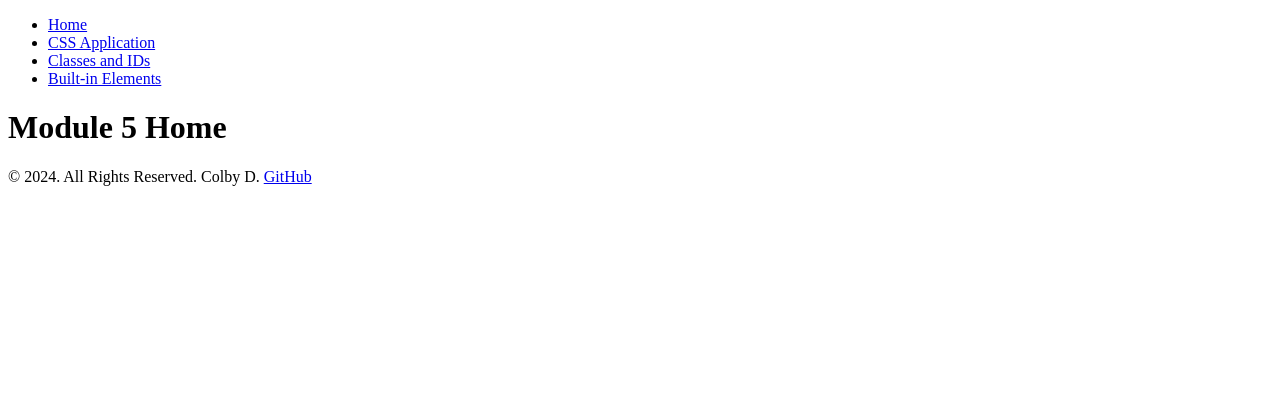
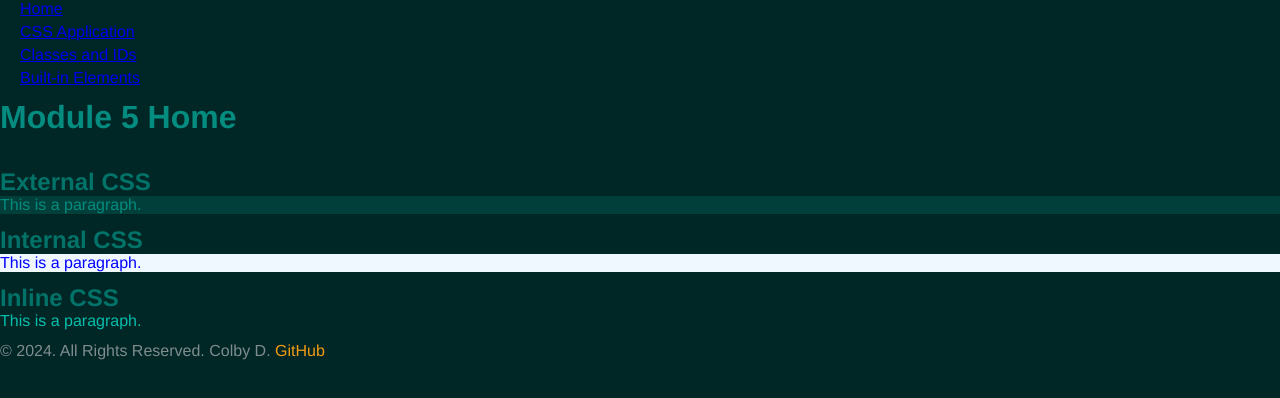
Before and after one commit to ColbyDomingos/COMP001A.Module5LectureActivity, a plain HTML site: page index.html in a window 1280 px wide. Drawn offline with Linux system fonts and the light colour scheme.

Commit message:
some additions to css and built in elements

```diff
--- a/index.html
+++ b/index.html
@@ -1,12 +1,25 @@
 <!DOCTYPE html>
 
 <html lang="en">
+
+
 
 <head>
 
     <meta charset="UTF-8">
     <meta name="viewport" content="width=device-width, initial-scale=1.0">
     <title>Module 5 Home</title>
+
+    <!-- Method 1: External CSS Part 1-->
+ <link rel="stylesheet" href="main.css">
+
+ <!-- Method 2: External CSS Part 2-->
+  <style>
+     .internal-css {
+         color: blue;
+         background-color: aliceblue;
+     }
+  </style>
 
 </head>
 
@@ -32,8 +45,33 @@
     </header>
 
     <main>
+        <section>
 
-    </main>
+            <h2>External CSS</h2>
+
+            <!-- Method 1: External CSS Part 2 -->
+             <p class="external-css">This is a paragraph.</p>
+
+        </section>
+
+        <section>
+
+            <h2>Internal CSS</h2>
+
+            <!-- Method 2: Internal CSS Part 2-->
+             <p class="internal-css">This is a paragraph.</p>
+
+        </section>
+
+        <section>
+
+            <h2>Inline CSS</h2>
+
+            <!-- Method 3: Inline CSS Part 2-->
+             <p style="color: #04bfad;">This is a paragraph.</p>
+        </section>
+
+        </main>
 
     <footer>
 
--- a/main.css
+++ b/main.css
@@ -0,0 +1,54 @@
+/* Note: CSS are applied from top to bottom. Last rule winds. */
+/* Method 1: External CSS Part 3*/
+.external-css {
+    color: #038C7F; /* Teal text color */
+    background-color: #01403A; /* Dark Teal background color */
+}
+
+body, h1, h2, p, ul, li, a {
+    margin: 0; /* Remove default margin */
+    padding: 0; /* Remove default padding */
+    font-family: Helvetica, Arial, sans-serif; /* Set default font family */
+}
+
+body {
+    background-color: #012626; /* Dark Teal background color */
+}
+
+h1 {
+    color: #038C7F; /* Teal text color */
+    font-size: 2em; /* 2x default font size */
+    margin-bottom: 1em; /* Added space below the heading */
+}
+
+h2 {
+    font-size: 1.5em; /* 1.5x default font size */
+    color: #027368; /* Dark Green text color */
+}
+
+p {
+    font-size: 16px; /* 16px default font size */
+    color: #7f8c8d; /* Grayish-blue text color */
+    margin-bottom: 12px; /* Adding Space Bottom margin */
+}
+
+p a {
+    color: #f39c12; /* Gold Accent */
+    text-decoration: none; /* No Underline */
+}
+
+ul {
+    list-style-type: none; /* Remove default bullets */
+    margin-left: 20px; /* Add left margin */
+    margin-bottom: 12px; /* Adding Space Bottom margin */
+}
+
+ul li {
+    margin-bottom: 5px; /* Adding Space Bottom margin */
+    color: #7f8c8d; /* Grayish-blue text color */
+}
+
+/* Styling the unordered list within a div */
+div ul {
+    list-style-type: square; /* Square bullets */
+}
```
Also changed, not shown: built-in-elements.html (+16 -2 lines).
